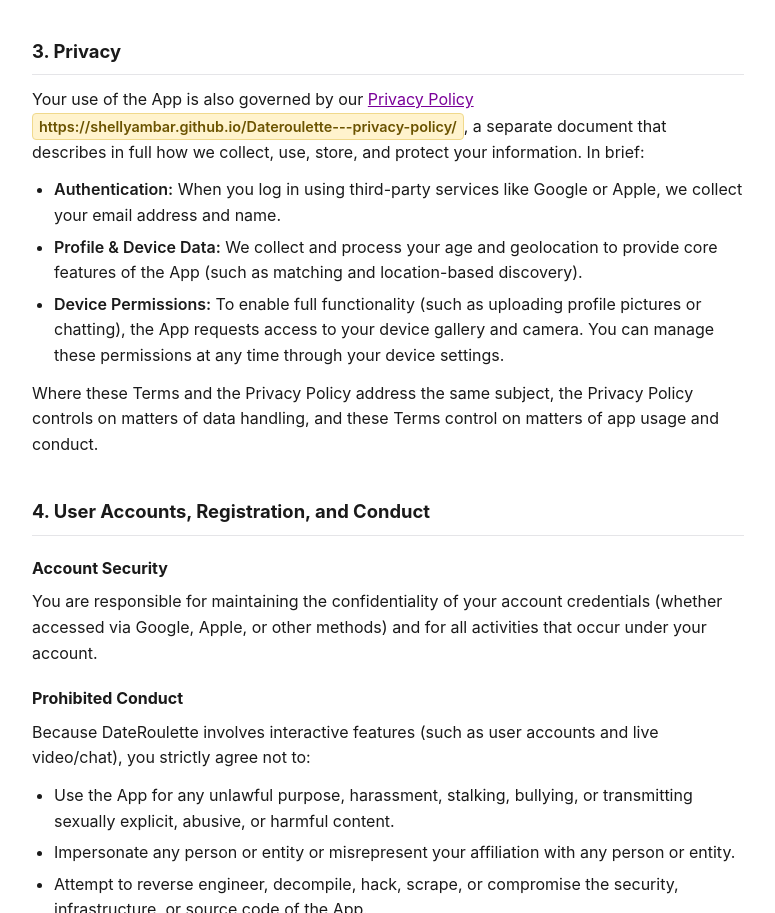
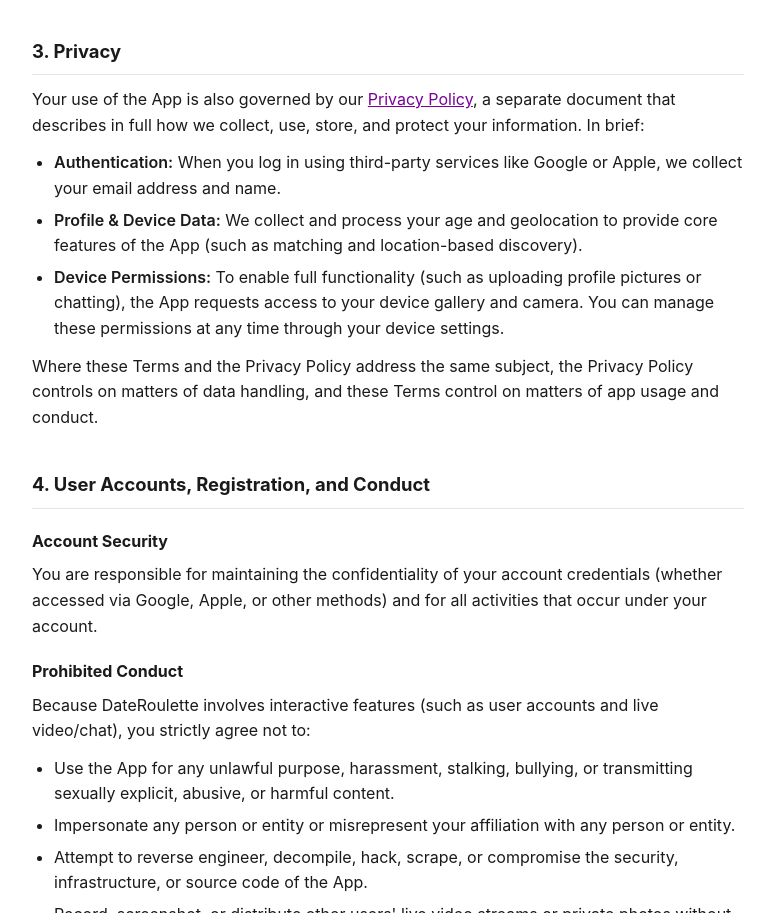
Before and after one commit to ShellyAmbar/Dateroulette---terms-of-use, a plain HTML site: page index.html in a window 1280 px wide. Shown: the part 1111-2024 px from the top of the page, without its empty margins (252-1027 px from the left). Drawn offline with Linux system fonts and the light colour scheme.

Commit message:
Update index.html

```diff
--- a/index.html
+++ b/index.html
@@ -173,7 +173,7 @@
   <h2 id="privacy">3. Privacy</h2>
   <p>
     Your use of the App is also governed by our
-    <a href="#">Privacy Policy</a> <span class="placeholder">https://shellyambar.github.io/Dateroulette---privacy-policy/</span>,
+    <a href="https://shellyambar.github.io/Dateroulette---privacy-policy/">Privacy Policy</a>,
     a separate document that describes in full how we collect, use, store, and protect your information.
     In brief:
   </p>
```
